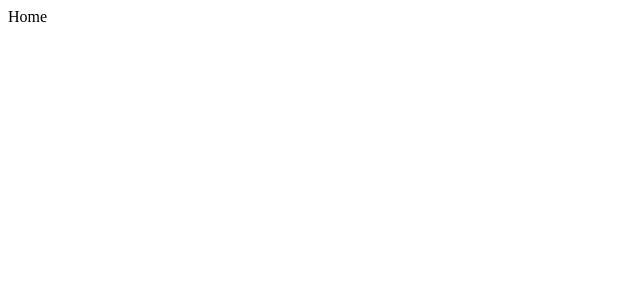
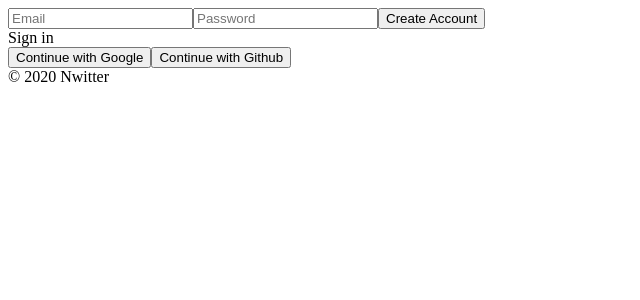
Before and after one commit to skycircle860/nwitter, a React (Create React App) app: page / in a window 1280 px wide. Shown: the top 300 px of the page, without its empty margins (0-640 px from the left). Built offline with nearby package versions, Linux system fonts and the light colour scheme; no server answers.

Commit message:
20/10.14 Auth update

```diff
--- /dev/null
+++ b/jsconfig.json
@@ -0,0 +1,6 @@
+{
+    "compilerOptions": {
+      "baseUrl": "src"
+    },
+    "include": ["src"]
+}
--- a/src/components/App.js
+++ b/src/components/App.js
@@ -1,8 +1,26 @@
-import React from 'react';
-import AppRouter from './Router';
+import React, { useEffect, useState } from "react";
+import AppRouter from "components/Router";
+import { authService } from "fbase";
 
 function App() {
-  return <AppRouter />;
+  const [init , setInit] = useState(false);
+  const [isLoggedIn, setIsLoggedIn] = useState(authService.currentUser);
+  useEffect(()  => {
+    authService.onAuthStateChanged((user) => {
+      if(user) {
+        setIsLoggedIn(true);
+      } else {
+        setIsLoggedIn(false);
+      }
+      setInit(true);
+    });
+  }, [])
+  return (
+    <>
+      {init ? <AppRouter isLoggedIn={isLoggedIn} /> : "Initializing.... "}
+      <footer>&copy; {new Date().getFullYear()} Nwitter</footer>
+    </>
+  );
 }
 
 export default App;
--- a/src/components/Router.js
+++ b/src/components/Router.js
@@ -1,29 +1,27 @@
-import React,{ useState } from "react";
+import React, { useState } from "react";
 import { HashRouter as Router, Route, Switch } from "react-router-dom";
 import Auth from "../routes/Auth";
 import Home from "../routes/Home";
-import App from "./App";
 
 
-const AppRouter = () =>{
-    const[ isLoggedIn, setIsLoggedIn ] = useState(true);
+
+const AppRouter = ({ isLoggedIn }) => {
   return (
     <Router>
       <Switch>
         {isLoggedIn ? (
           <>
-                <Router exact path="/">
+            <Route exact path="/">
               <Home />
-                </Router>
+            </Route>
           </>
-                ):(
-                <Router exact path="/">
+        ) : (
+          <Route exact path="/">
             <Auth />
-                </Router>
+          </Route>
         )}
       </Switch>
     </Router>
   );
 };
-
 export default AppRouter;
--- /dev/null
+++ b/src/fbase.js
@@ -0,0 +1,20 @@
+import * as firebase from "firebase/app";
+import "firebase/auth";
+
+const firebaseConfig = {
+  apiKey: process.env.REACT_APP_API_KEY,
+  authDomain: process.env.REACT_APP_AUTH_DOMAIN,
+  databaseURL: process.env.REACT_APP_DATABASE_URL,
+  projectId: process.env.REACT_APP_PROJECT_ID,
+  storageBucket: process.env.REACT_APP_STORAGE_BUCKET,
+  messagingSenderId: process.env.REACT_APP_MESSAGIN_ID,
+  appId: process.env.REACT_APP_APP_ID,
+};
+
+
+//export default firebase.initializeApp(firebaseConfig);
+firebase.initializeApp(firebaseConfig);
+
+export const firebaseInstance = firebase;
+
+export const authService = firebase.auth();
--- a/src/index.js
+++ b/src/index.js
@@ -1,7 +1,7 @@
 import React from 'react';
 import ReactDOM from 'react-dom';
-import App from './components/App';
-//import firebase from "./firebase";
+import App from 'components/App';
+//import firebase from "firebase";
 
 
 
--- a/src/routes/Auth.js
+++ b/src/routes/Auth.js
@@ -1,4 +1,75 @@
-import React from "react";
+import { authService, firebaseInstance } from "fbase";
+import React, { useState } from "react";
 
-const Auth = () => <span>Auth</span>;
+const Auth = () =>{
+    const [email,setEmail] = useState("");
+    const [password,setPassword] = useState("");
+    const [newAccount, setNewAccount] = useState(true);
+    const [error, setError] = useState("");
+                    //밑의 event 는 무슨일이 일어났는가 이다. event 로부터 다양한 정보를 얻을 수 있다.
+
+    const onChange = (event) => {
+        const {
+            target: {name,value},
+        } = event;
+        if(name === "email"){
+            setEmail(value)
+
+        } else if (name === "password"){
+            setPassword(value)
+        }
+    };
+
+    const onSubmit = async(event) =>{
+        event.preventDefault();//이 함수는 submit 함수가 실행되었을 시 값을 내가 컨트롤 할 수 있도록 하기 위한 함수이다. 해당 함수를 사용하지 않으면
+                                //submit 액션이 일어났을 시 새로고침 되어 입력한 값이 input 태그에서 사라지고 state 도 초기화된다.
+                                //기본값으로 설정된 작업을 진행하지 말라는 함수(새로고침)
+        try {
+            let data;
+            if(newAccount){
+                //create
+                data = await authService.createUserWithEmailAndPassword(email, password);
+            } else {
+                data = await authService.signInWithEmailAndPassword(email, password);
+            }
+            console.log(data);
+        } catch (error){
+            setError(error.message);
+        }
+
+    };
+    const toggleAccount = () => setNewAccount(prev => !prev);
+    const onSocialClick = async(event) => {
+        const {
+            target : {name},
+        } = event;
+        let provider;
+        if(name === "google"){
+            provider = new firebaseInstance.auth.GoogleAuthProvider();
+        } else if(name ==="github"){
+            provider = new firebaseInstance.auth.GithubAuthProvider();
+        }
+        const data = await authService.signInWithPopup(provider);
+
+    };
+    // input 태그 안의 onchange 속성은 값이 바뀔때마다 onChange 함수를 호출한다는 것을 의미한다.
+    //또한 value는 state 에 저장이 된다. input의 값이 바뀔때마다 state의 값도 변화하는것.
+    return(
+    <div>
+        <form onSubmit={onSubmit}>
+            <input name = "email" type="email" placeholder="Email" required value={email} onChange={onChange}/>
+            <input name = "password" type="password" placeholder="Password" required value={password} onChange={onChange}/>
+            <input type="submit" value={newAccount ? "Create Account" : "Sign In" }/>
+
+        </form>
+        <span onClick={toggleAccount}>
+            {newAccount ? "Sign in" : "Create Account"}
+        </span>
+        <div>
+            <button name="google" onClick={onSocialClick} >Continue with Google</button>
+            <button name="github" onClick={onSocialClick} >Continue with Github</button>
+        </div>
+    </div>
+    );
+};
 export default Auth;
```
Also changed, not shown: src/firebase.js (deleted, +0 -14 lines). Lines whose indentation alone changed are shown as unchanged.
